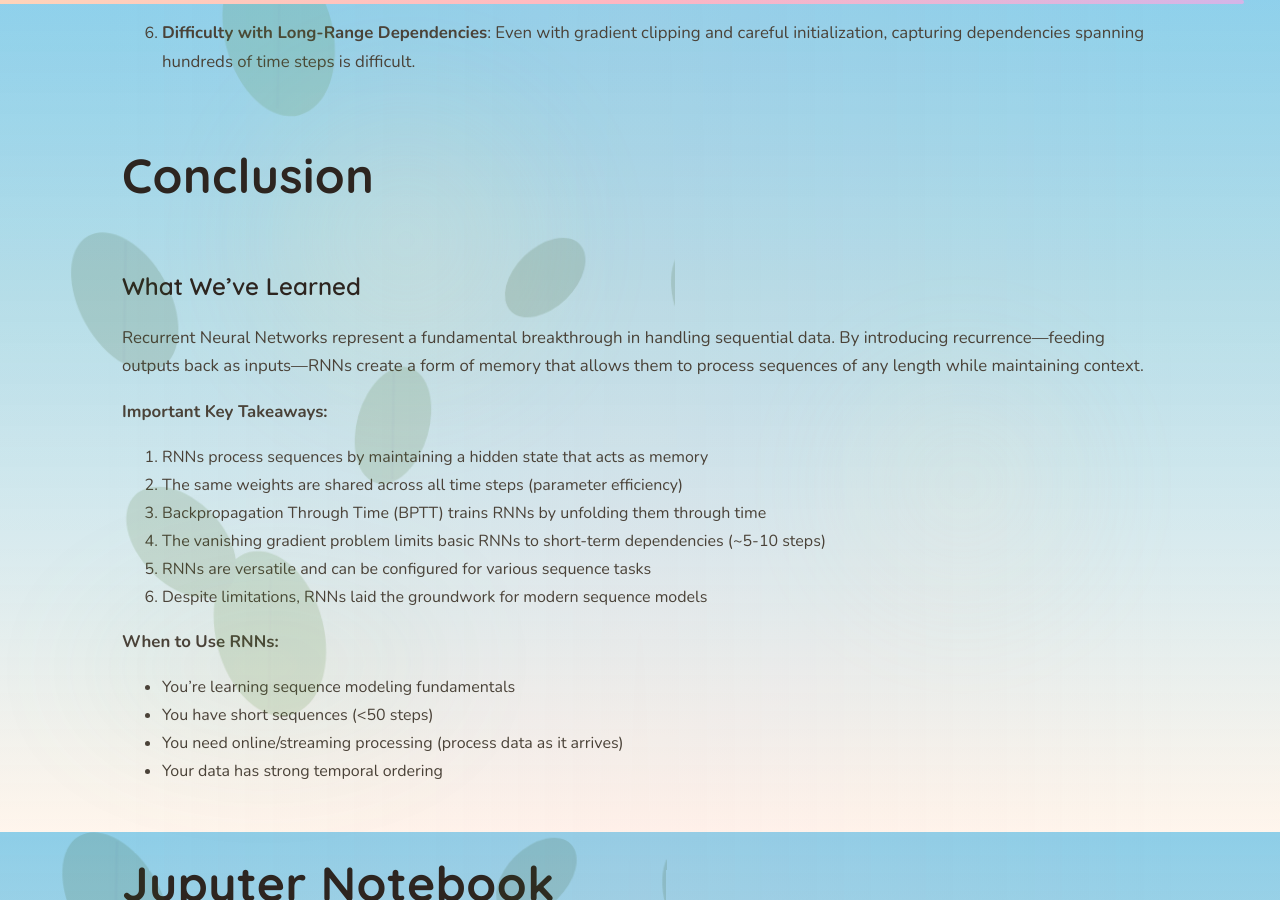
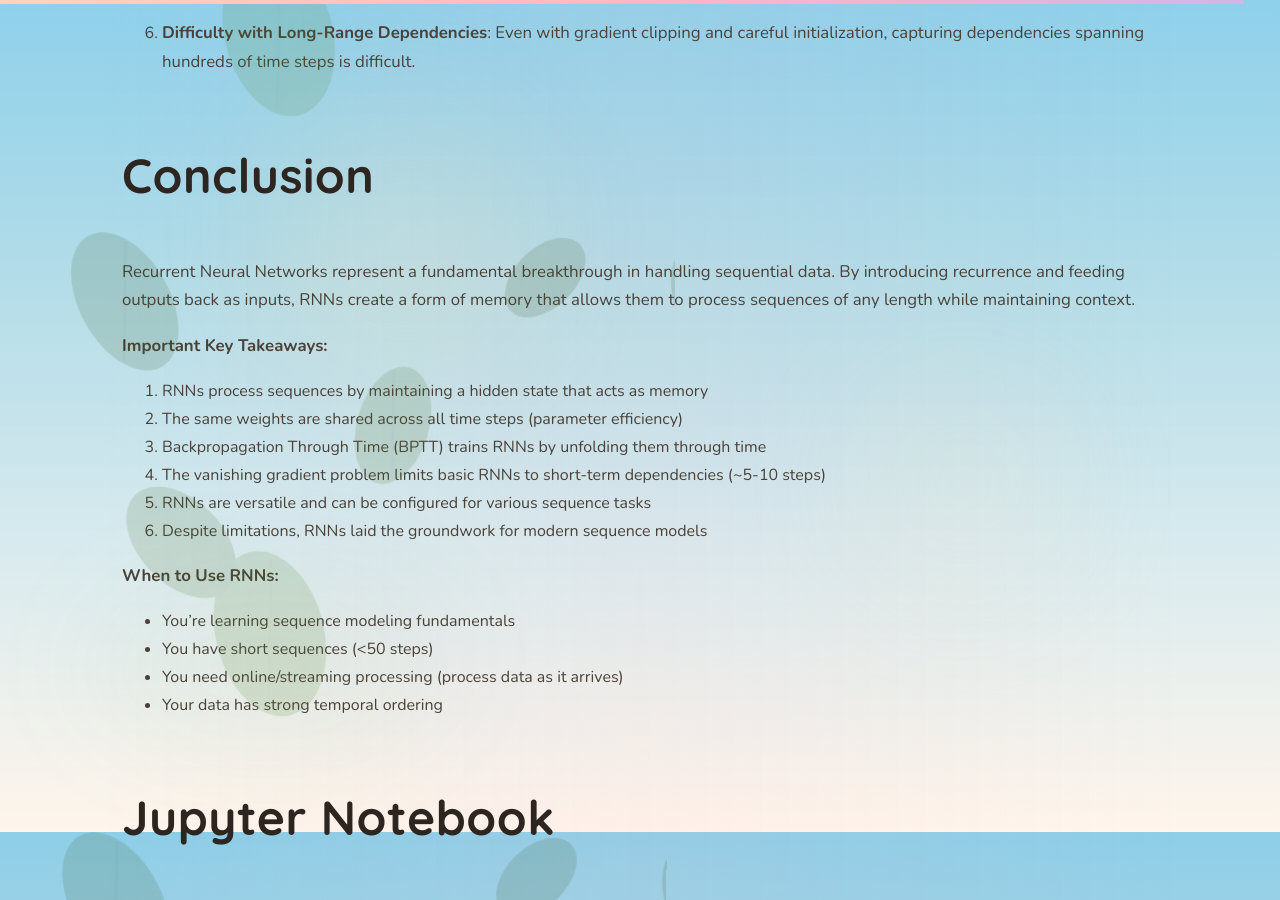
Before and after one commit to mayank1101/mayank1101.github.io, a Jekyll site: the page built from _posts/2025-12-30-rnn.md, in a window 1280 px wide and 900 px high, scrolled down 24368 px. Built offline with Jekyll 4.4.1, drawn with Linux system fonts in a browser that asks for light colours.

Commit message:
fixed post

```diff
--- a/_posts/2025-12-30-rnn.md
+++ b/_posts/2025-12-30-rnn.md
@@ -841,9 +841,7 @@ if __name__ == "__main__":
 
 ## Conclusion
 
-### What We've Learned
-
-Recurrent Neural Networks represent a fundamental breakthrough in handling sequential data. By introducing recurrence—feeding outputs back as inputs—RNNs create a form of memory that allows them to process sequences of any length while maintaining context.
+Recurrent Neural Networks represent a fundamental breakthrough in handling sequential data. By introducing recurrence and feeding outputs back as inputs, RNNs create a form of memory that allows them to process sequences of any length while maintaining context.
 
 **Important Key Takeaways:**
 
```
